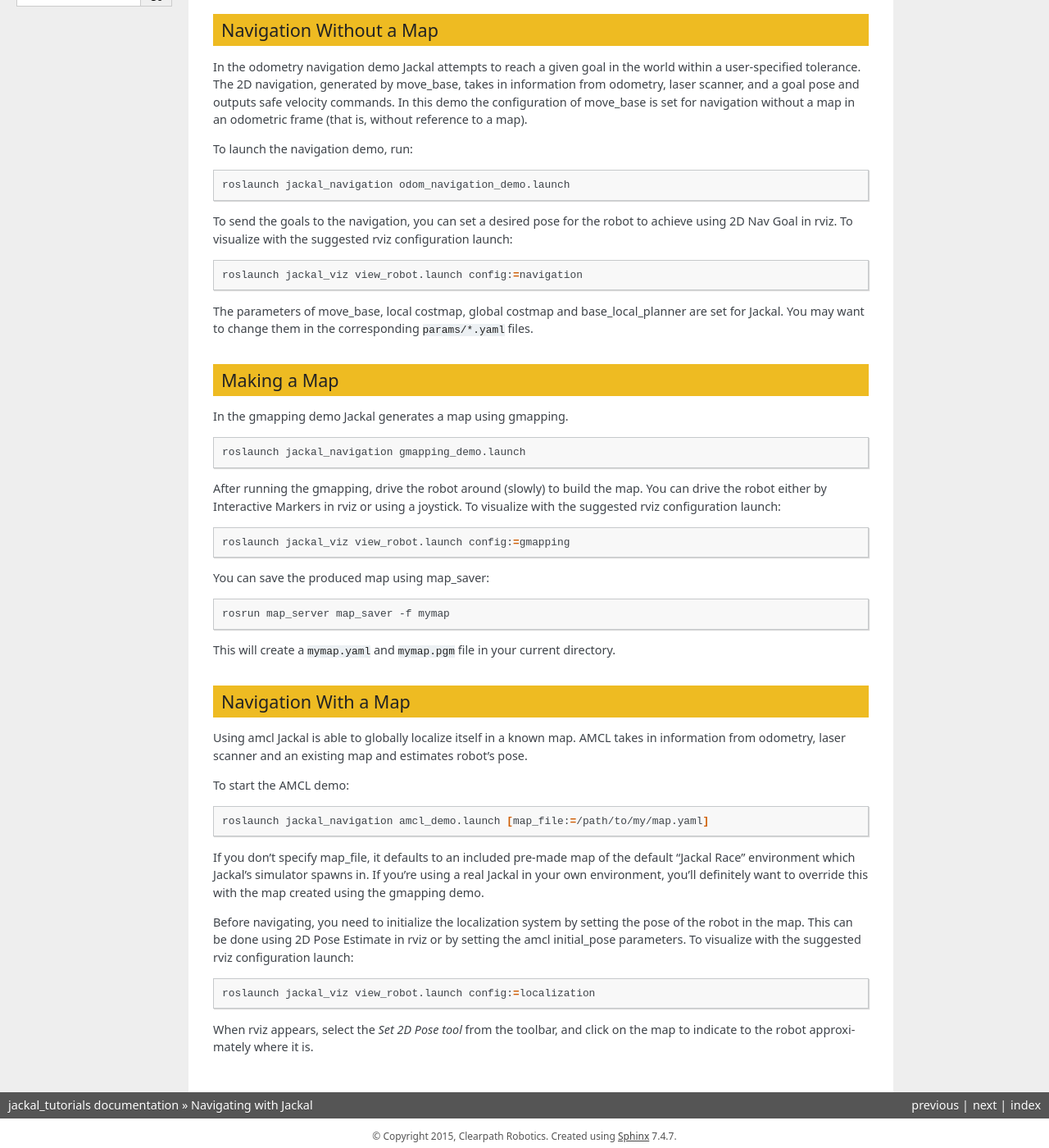
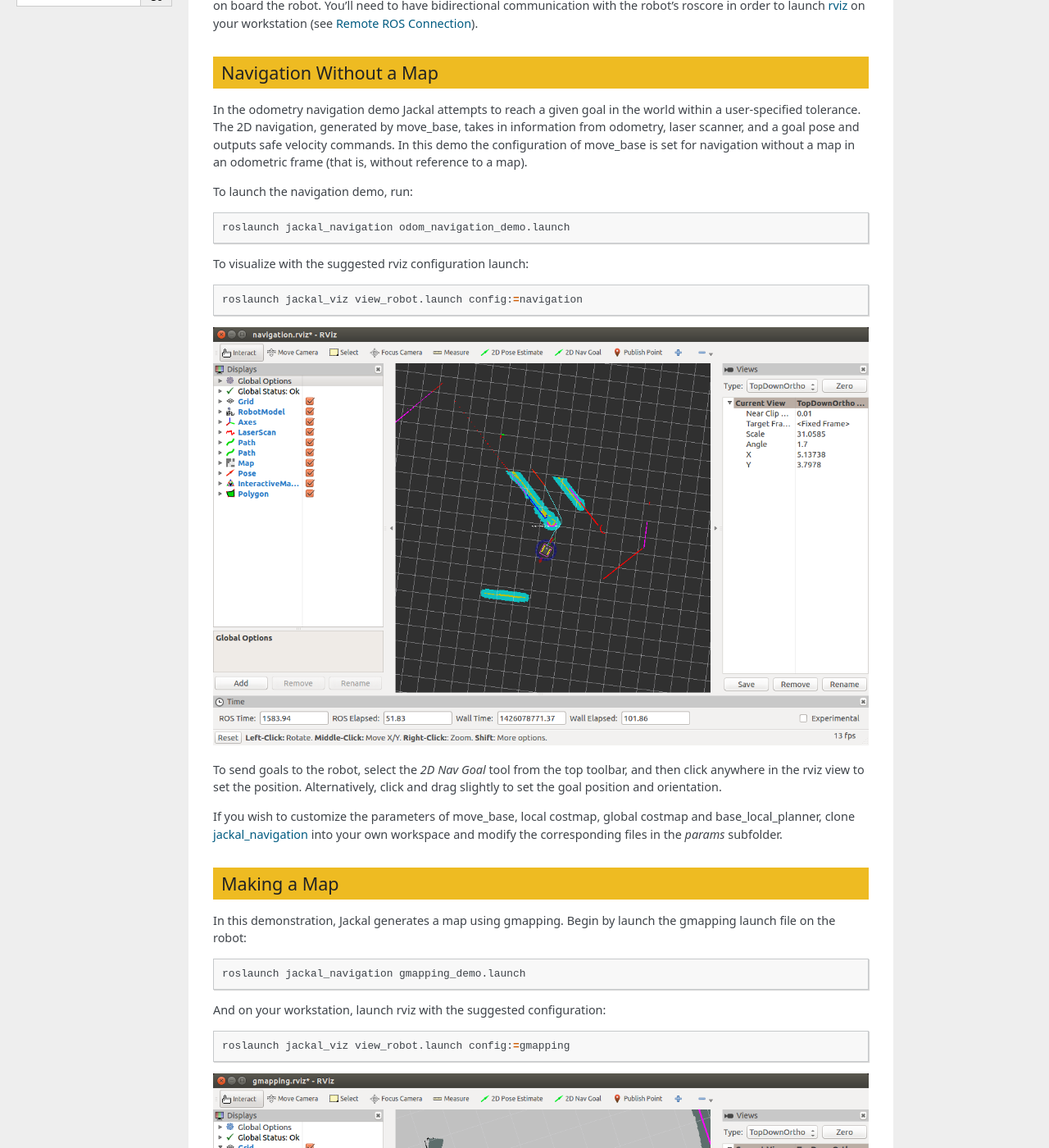
Before and after one commit to jackal/jackal, a Sphinx documentation site: the page built from jackal_tutorials/doc/navigation.rst, in a window 1280 px wide and 1400 px high, scrolled down 344 px. Shown: the whole window at 82% size. Built offline with Sphinx 7.4.7, drawn with Linux system fonts in a browser that asks for light colours; some web fonts are replaced; the version number could not be read and is left out; some of the changed text lies outside the part shown.

Commit message:
Spruce up navigation page.

```diff
--- a/jackal_tutorials/doc/navigation.rst
+++ b/jackal_tutorials/doc/navigation.rst
@@ -8,11 +8,15 @@
 - Localization with a known map using :roswiki:`amcl`.
 
 If you're using :doc:`simulation <simulation>`, bring up Jackal with the front laser enabled for the
-following demos.
+following demos:
+
+.. code-block:: bash
+
+    roslaunch jackal_gazebo jackal_world.launch config:=front_laser
 
 If you're working with a real Jackal, it's suggested to connect via SSH and launch the :roswiki:`jackal_navigation`
 launchfiles from on board the robot. You'll need to have bidirectional communication with the robot's
-roscore in order to launch rviz on your workstation, of course (see :doc:`network`).
+roscore in order to launch :roswiki:`rviz` on your workstation (see :ref:`remote`).
 
 
 Navigation Without a Map
@@ -29,31 +33,45 @@
 
     roslaunch jackal_navigation odom_navigation_demo.launch
 
-To send the goals to the navigation, you can set a desired pose for the robot to achieve using 2D Nav Goal in rviz. To visualize with the suggested rviz configuration launch:
+To visualize with the suggested rviz configuration launch:
 
 .. code-block:: bash
 
     roslaunch jackal_viz view_robot.launch config:=navigation
 
-The parameters of move_base, local costmap, global costmap and base_local_planner are set for Jackal. You may want to change them in the corresponding ``params/*.yaml`` files.
+.. image:: rviz-odom-navigation.png
+    :alt: rviz with Jackal's odom navigation configuration.
+
+To send goals to the robot, select the *2D Nav Goal* tool from the top toolbar, and then click anywhere in the rviz
+view to set the position. Alternatively, click and drag slightly to set the goal position and orientation.
+
+If you wish to customize the parameters of move_base, local costmap, global costmap and base_local_planner, clone
+:roswiki:`jackal_navigation` into your own workspace and modify the corresponding files in the `params` subfolder.
 
 
 Making a Map
 ------------
 
-In the gmapping demo Jackal generates a map using gmapping.
+In this demonstration, Jackal generates a map using gmapping. Begin by launch the gmapping launch file on the robot:
 
 .. code-block:: bash
 
     roslaunch jackal_navigation gmapping_demo.launch
 
-After running the gmapping, drive the robot around (slowly) to build the map. You can drive the robot either by Interactive Markers in rviz or using a joystick. To visualize with the suggested rviz configuration launch:
+And on your workstation, launch rviz with the suggested configuration:
 
 .. code-block:: bash
 
     roslaunch jackal_viz view_robot.launch config:=gmapping
 
-You can save the produced map using map_saver:
+.. image:: rviz-gmapping.png
+    :alt: rviz with Jackal's gmapping configuration.
+
+You must slowly drive Jackal around to build the map. As obstacles come into view of the laser scanner, they will be
+added to the map, which is shown in rviz. You can either drive manually using the interactive markers, or
+semi-autonomously by sending navigation goals (as above).
+
+When you're satisfied, you can save the produced map using map_saver_:
 
 .. code-block:: bash
 
@@ -73,9 +94,9 @@
 
     roslaunch jackal_navigation amcl_demo.launch [map_file:=/path/to/my/map.yaml]
 
-If you don't specify map_file, it defaults to an included pre-made map of the default "Jackal Race" environment
-which Jackal's simulator spawns in. If you're using a real Jackal in your own environment, you'll definitely
-want to override this with the map created using the gmapping demo.
+If you don't specify ``map_file``, it defaults to an included pre-made map of the default "Jackal Race"
+environment which Jackal's simulator spawns in. If you're using a real Jackal in your own environment,
+you'll definitely want to override this with the map created using the gmapping demo.
 
 Before navigating, you need to initialize the localization system by setting the pose of the robot in the map.
 This can be done using 2D Pose Estimate in rviz or by setting the amcl initial_pose parameters. To visualize
@@ -87,3 +108,13 @@
 
 When rviz appears, select the *Set 2D Pose tool* from the toolbar, and click on the map to indicate to the robot
 approximately where it is.
+
+
+Advanced
+--------
+
+If you have an application which requires faster or more accurate SLAM capabilities, our commercial offerings
+may be a good fit for your team. Please `get in touch for more details`__.
+
+.. _contact: http://www.clearpathrobotics.com/contact/
+__ contact_
--- a/jackal_tutorials/doc/network.rst
+++ b/jackal_tutorials/doc/network.rst
@@ -48,6 +48,8 @@
 
 .. _wicd: https://launchpad.net/wicd
 
+
+.. _remote:
 
 Remote ROS Connection
 ---------------------
```
Also changed, not shown: other parts of jackal_tutorials/doc/navigation.rst (+4 -1 lines), jackal_tutorials/doc/rviz-gmapping.png (added), jackal_tutorials/doc/rviz-odom-navigation.png (added).
